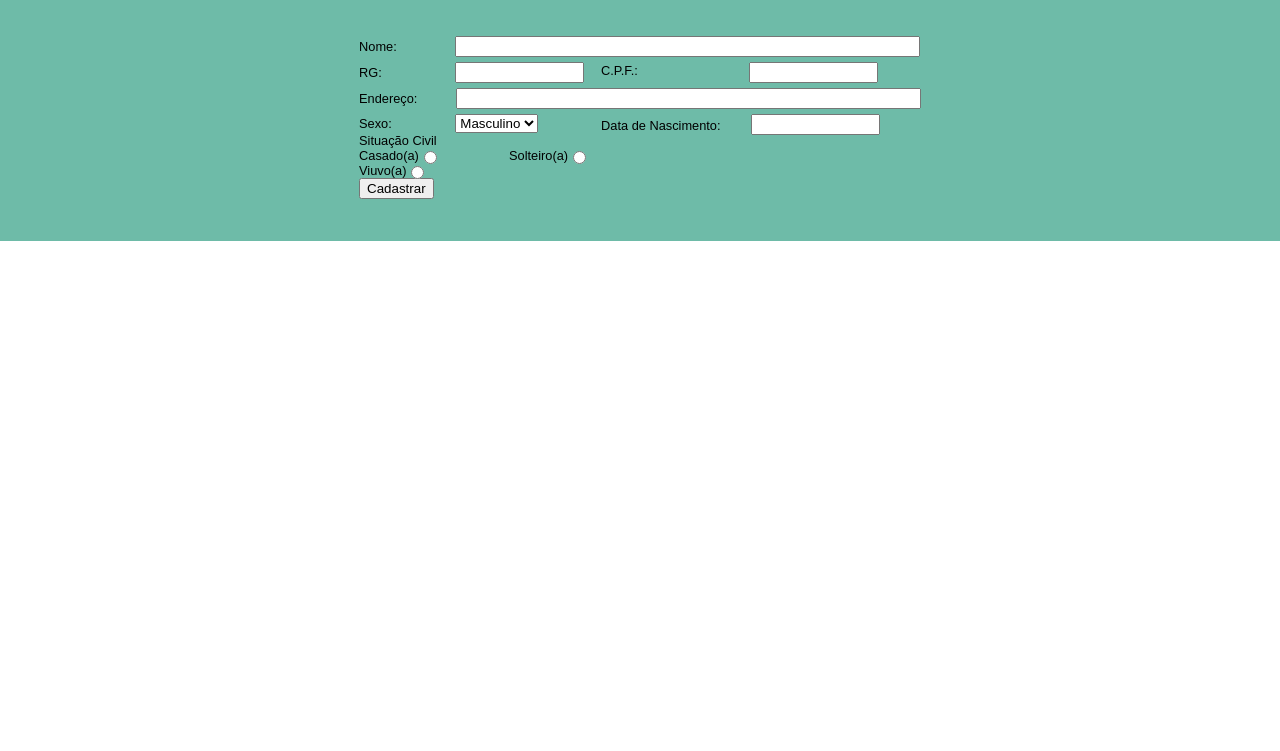
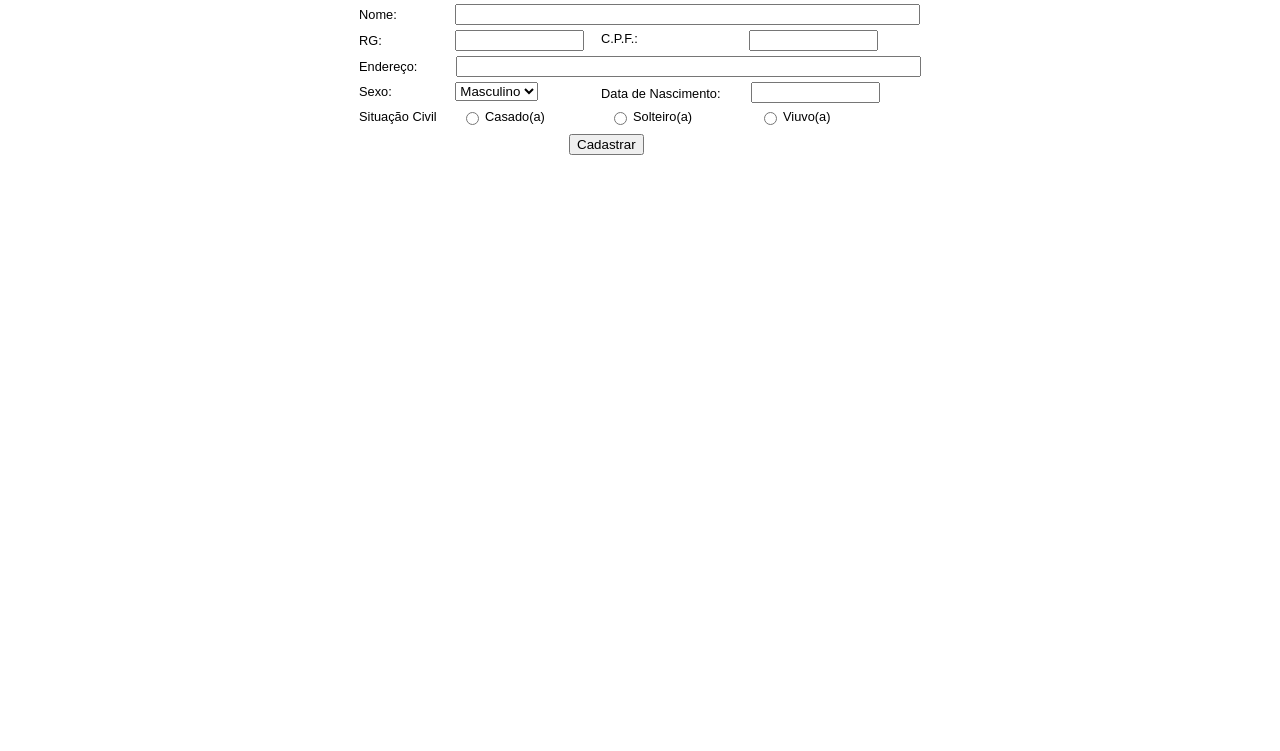
Before and after one commit to AmadeuAnjos/formulario, a plain HTML site: page ficha_cadastral/index.html in a window 1280 px wide. Shown: the part 49-800 px from the top of the page. Drawn offline with Linux system fonts and the light colour scheme.

Commit message:
final code

```diff
--- a/ficha_cadastral/index.html
+++ b/ficha_cadastral/index.html
@@ -62,18 +62,22 @@
                             <input type="text" name="data" size="13" maxlength="13"></br>
                         </label>
                     </div>
-
                     <div class="estado_civil">
-                        <label>Situação Civil
-                            <div class="estado_civil_lista">
-                                <div id="casado" class="casado">Casado(a)<input type="radio" name="estado_civil"></div>
-                                <div id="solteiro" class="solteiro">Solteiro(a)<input type="radio" name="estado_civil">
-                                </div>
-                                <div id="viuvo" class="viuvo">Viuvo(a)<input type="radio" name="estado_civil"></div>
+                        <label>Situação Civil</label>
+                        <div class="estado_civil_lista">
+                            <div id="casado" class="casado"><input type="radio" name="estado_civil">
+                                <label>Casado(a)</label>
                             </div>
-                        </label>
-                    </div>
-                    <div class="botao"><input type="submit" value="Cadastrar"></div>
+                            <div id="solteiro" class="solteiro">
+                                <input type="radio" name="estado_civil">
+                                <label>Solteiro(a)</label>
+                            </div>
+                            <div id="viuvo" class="viuvo">
+                                <input type="radio" name="estado_civil">
+                                <label>Viuvo(a)</label>
+                            </div>
+                        </div>
+                        <div class="botao"><input type="submit" value="Cadastrar"></div>
                 </form>
             </div>
         </div>
--- a/ficha_cadastral/style.css
+++ b/ficha_cadastral/style.css
@@ -24,13 +24,12 @@ body {
 }
 
 .formulario {
-    height: 250px;
+    height: 120px;
     display: flex;
     font-family: Arial;
     font-size: 0.8em;
     justify-content: center;
     align-items: center;
-    background-color: rgb(110, 187, 168);
 }
 
 input[type=text] {
@@ -80,12 +79,39 @@ input[type=text] {
     position: absolute;
 }
 
+.estado_civil {
+    position: absolute;
+    margin-top: 8px;
+}
+
 .estado_civil_lista input[type=radio] {
     position: absolute;
+}
+
+#casado {
+    position: absolute;
+    margin-top: -15px;
+    margin-left: 102px;
 }
 
 #solteiro {
     position: absolute;
     margin-top: -15px;
-    margin-left: 150px;
+    margin-left: 250px;
 }
+
+#viuvo {
+    position: absolute;
+    margin-top: -15px;
+    margin-left: 400px;
+}
+
+.botao {
+    position: absolute;
+    margin-top: 10px;
+    margin-left: 210px;
+}
+
+.estado_civil_lista label {
+    margin: 1.5rem;
+}
```
